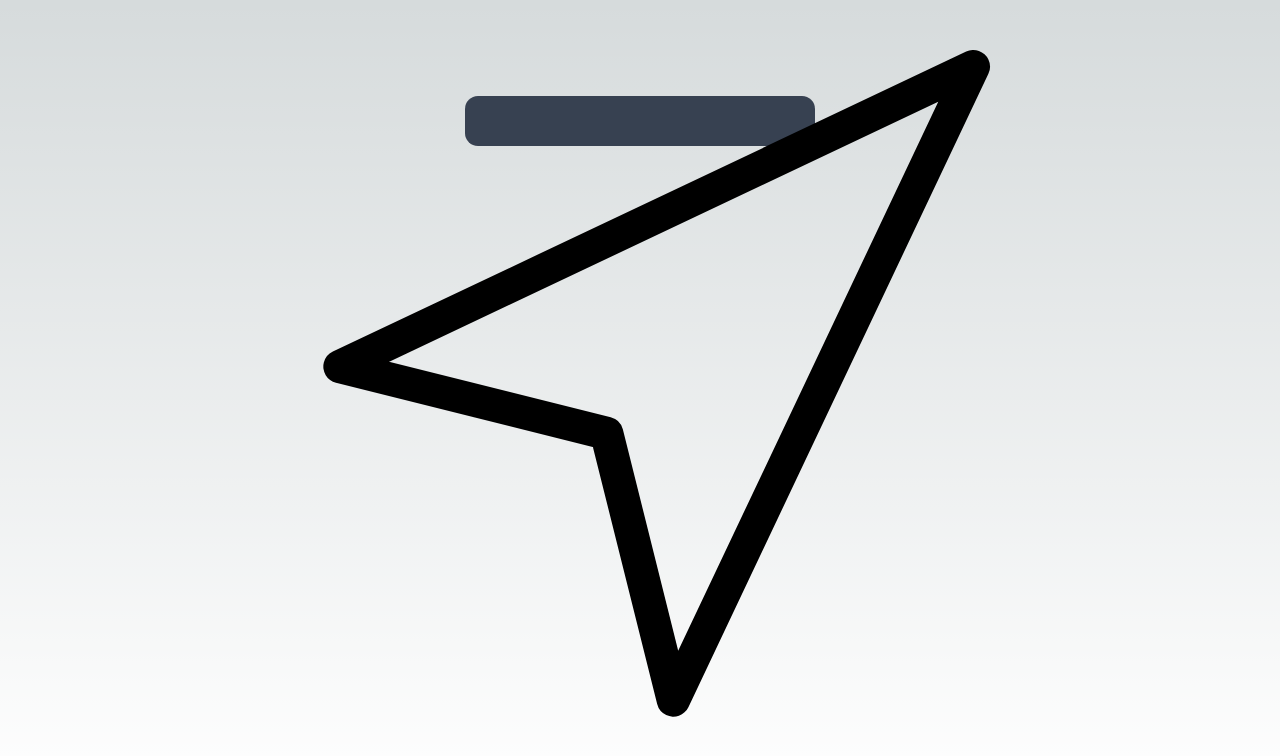
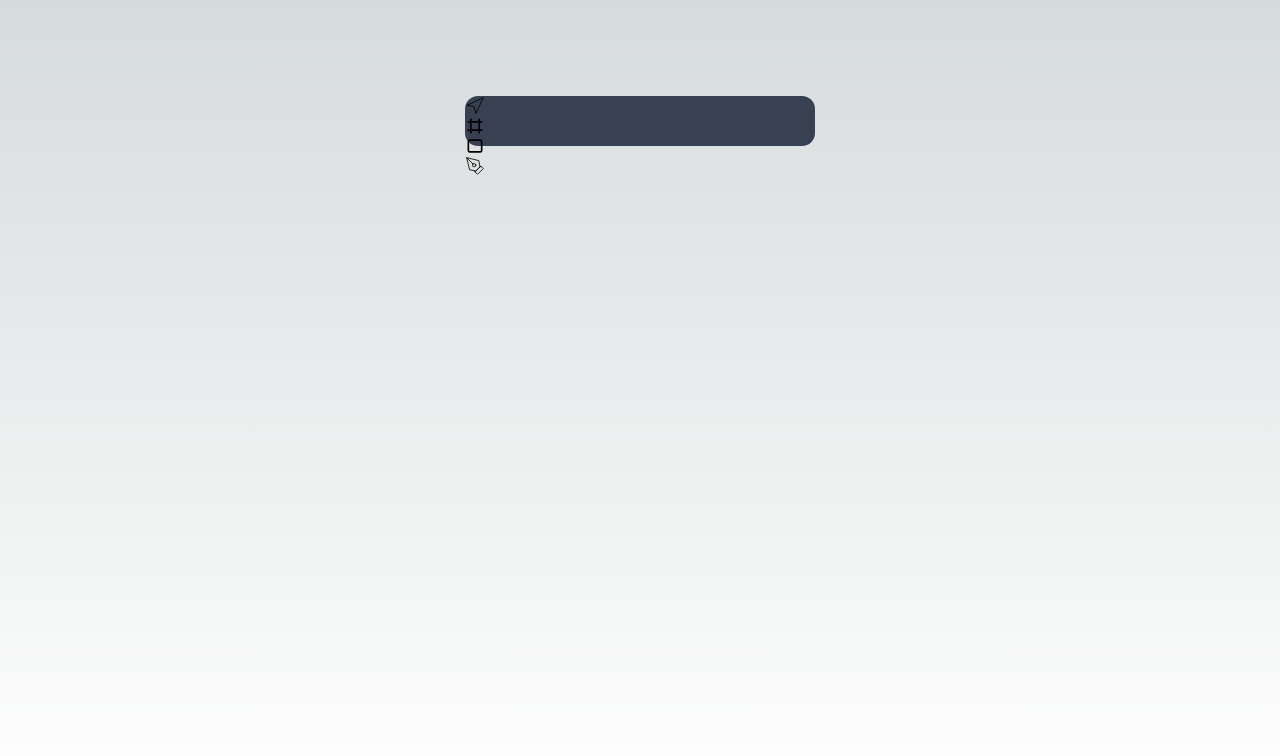
Before and after one commit to ANINDITAPRIYADARSHINI/Figma-Icon-Tab, a Next.js app: page / in a window 1280 px wide. Shown: the top 756 px of the page. Built offline with nearby package versions, Linux system fonts and the light colour scheme.

Commit message:
Added other images &  fixed styling.

```diff
--- a/app/home.module.css
+++ b/app/home.module.css
@@ -1,5 +1,10 @@
-.imgType{
+.img{
     position: relative;
-    width: 30px;
-    height: 30px;
+    width: 20px;
+    height: 20px;
+    display: flex;
+    flex-direction: row;
+    gap: 10px;
+    align-items: center;
+    justify-content: space-between;
 }
--- a/app/page.tsx
+++ b/app/page.tsx
@@ -5,9 +5,24 @@ export default function Home() {
   return (
     <main className="flex min-h-screen flex-col items-center justify-between p-24">
        <div className="w-[350px] h-[50px] bg-gray-700 rounded-[13px]">
-        <div className={styles.img}>
-          <Image src="/images/move.svg" alt='' fill className={styles.imgType} />
+        <div className="imgConatiner">
+          <div className={styles.img}>
+            <Image src="/images/move.svg" alt='' fill />
+          </div>
+
+          <div className={styles.img}>
+            <Image src="/images/frame.svg" alt='' fill />
+          </div>
+
+          <div className={styles.img}>
+            <Image src="/images/rectangle.svg" alt='' fill />
+          </div>
+
+          <div className={styles.img}>
+          <Image src="/images/pen.svg" alt='' fill />
         </div>
+        </div>
+
        </div>
 
     </main>
```
